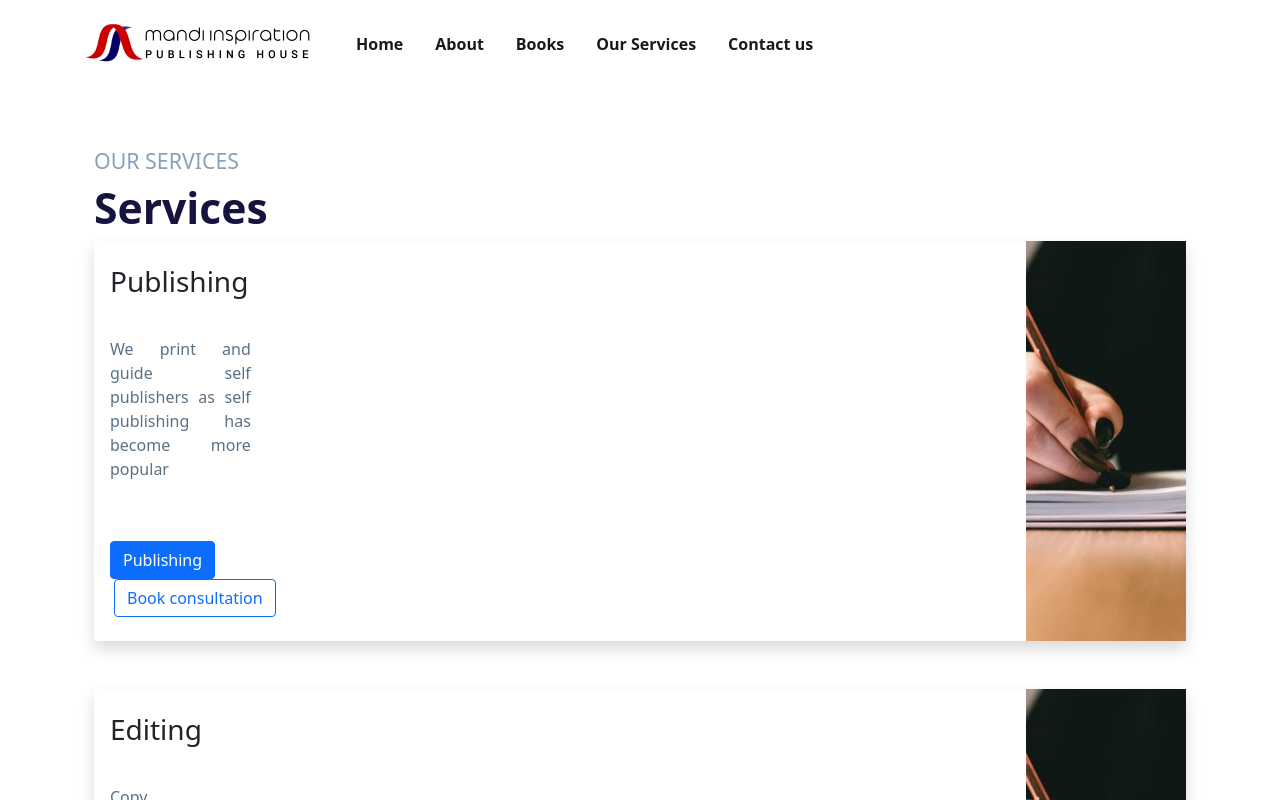
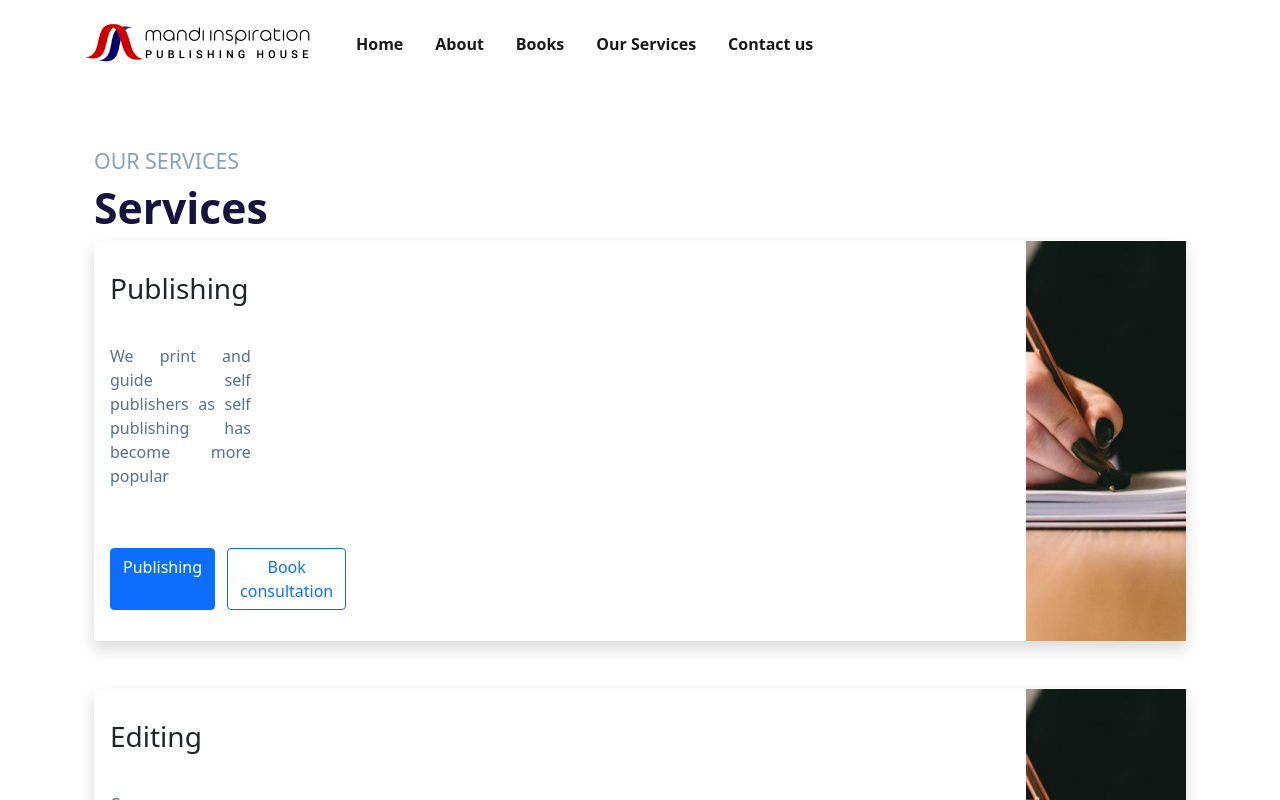
Before and after one commit to TehillahK/Mand-inspiration-web, a React (Create React App) app: page /services in a window 1280 px wide. Shown: the top 800 px of the page. Built offline with nearby package versions, Linux system fonts and the light colour scheme.

Commit message:
fixed page stuff

```diff
--- a/src/presentation/components/BookList.js
+++ b/src/presentation/components/BookList.js
@@ -15,7 +15,7 @@ function BookCard(props) {
             <div className={" d-flex flex-column justify-content-center px-2"} style={{width:"512px"}}>
                 <h2>{book.name}</h2>
                 <p className="text fs-6">{book.description}</p>
-                <div className={"buttons"}>
+                <div className={"d-grid gap-2 d-md-flex "}>
                     <button
                         type="button"
                         className={"btn btn-primary"}
--- a/src/presentation/components/ServicesBanner.js
+++ b/src/presentation/components/ServicesBanner.js
@@ -9,7 +9,7 @@ function Card(props) {
             <div className={"d-flex flex-column justify-content-center  p-3 "} style={{width:"13rem"}}>
                 <h3>{service.name}</h3>
                 <p className="text fs-6">{service.description}</p>
-                <div >
+                <div className="d-grid gap-2 d-md-flex " >
                     <Link className={"btn btn-primary"} to={"/"}>
                         Publishing
                     </Link>
```
